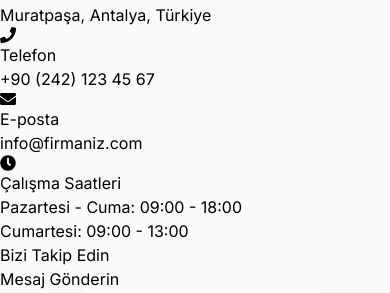
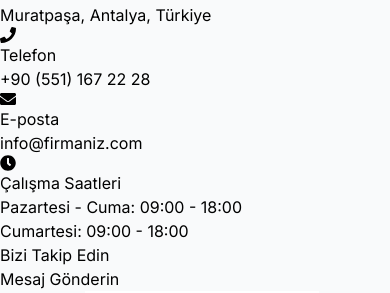
Before and after one commit to seydaozdmr/my-blog, a Next.js app: page /contact in a window 390 px wide. Shown: the part 504-797 px from the top of the page. Built offline with nearby package versions, Linux system fonts and the light colour scheme.

Commit message:
update phone

```diff
--- a/src/app/contact/page.tsx
+++ b/src/app/contact/page.tsx
@@ -31,7 +31,7 @@ export default function ContactPage() {
                 <FaPhone className="text-primary mt-1 mr-3 text-xl" />
                 <div>
                   <h3 className="font-medium">Telefon</h3>
-                  <p className="text-gray-600">+90 (242) 123 45 67</p>
+                  <p className="text-gray-600">+90 (551) 167 22 28</p>
                 </div>
               </div>
 
@@ -48,7 +48,7 @@ export default function ContactPage() {
                 <div>
                   <h3 className="font-medium">Çalışma Saatleri</h3>
                   <p className="text-gray-600">Pazartesi - Cuma: 09:00 - 18:00</p>
-                  <p className="text-gray-600">Cumartesi: 09:00 - 13:00</p>
+                  <p className="text-gray-600">Cumartesi: 09:00 - 18:00</p>
                 </div>
               </div>
             </div>
@@ -90,7 +90,7 @@ export default function ContactPage() {
               style={{ border: 0 }}
               allowFullScreen
               loading="lazy"
-              title="Firma Lokasyonu"
+              title="CrownPro Lokasyonu"
             ></iframe>
           </div>
         </div>
```
